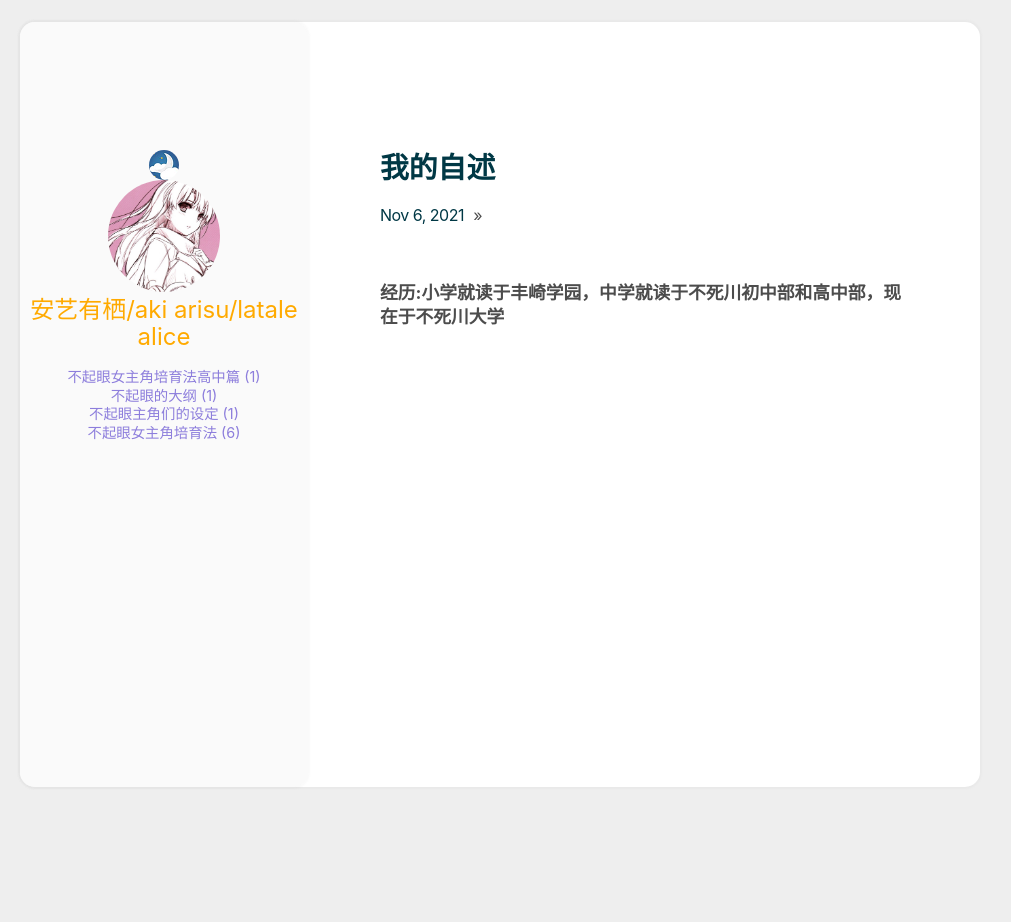
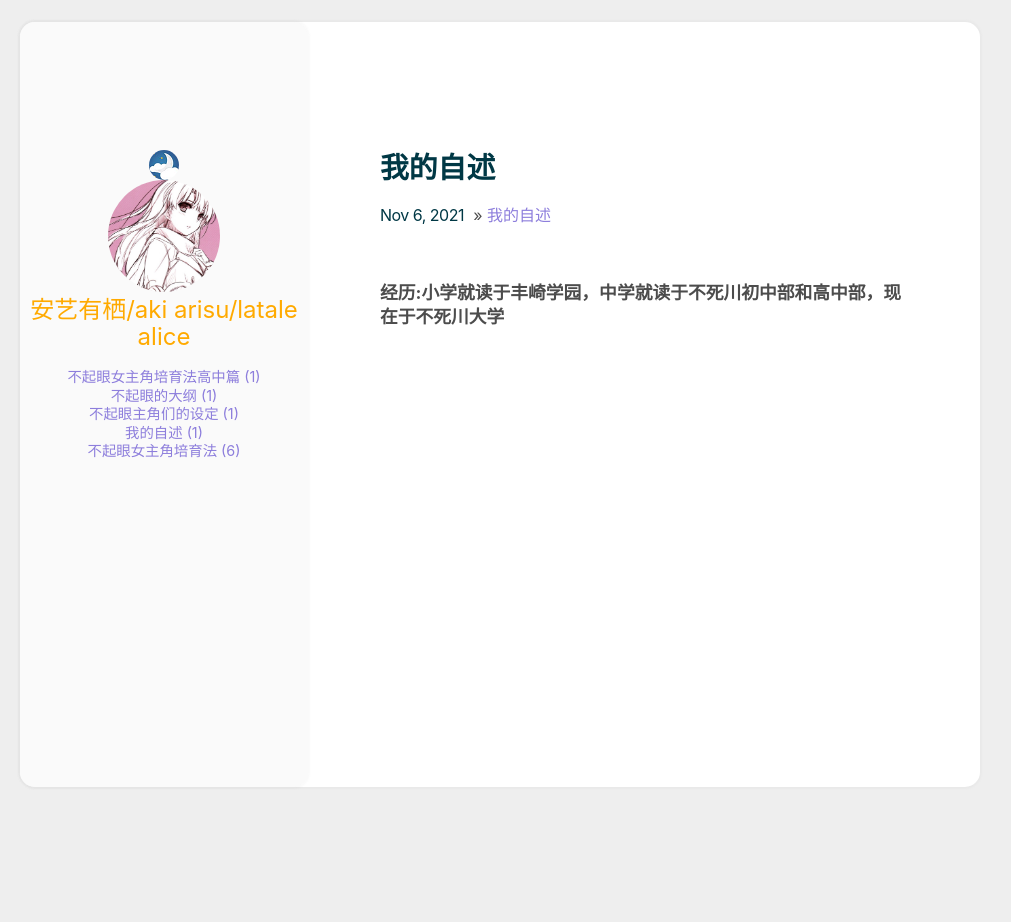
Before and after one commit to latalealice/latalealice.github.io, a Jekyll site: the page built from _posts/2021-11-6-我的自述.md, in a window 1280 px wide. Shown: the whole page, without its empty margins (140-1151 px from the left). Built offline with Jekyll 4.4.1, drawn with Linux system fonts in a browser that asks for light colours.

Commit message:
Update 2021-11-6-我的自述.md

```diff
--- a/_posts/2021-11-6-我的自述.md
+++ b/_posts/2021-11-6-我的自述.md
@@ -1 +1,8 @@
+---
+layout: post
+category: 我的自述
+title: 我的自述
+---
+
+
 ### 经历:小学就读于丰崎学园，中学就读于不死川初中部和高中部，现在于不死川大学
```
